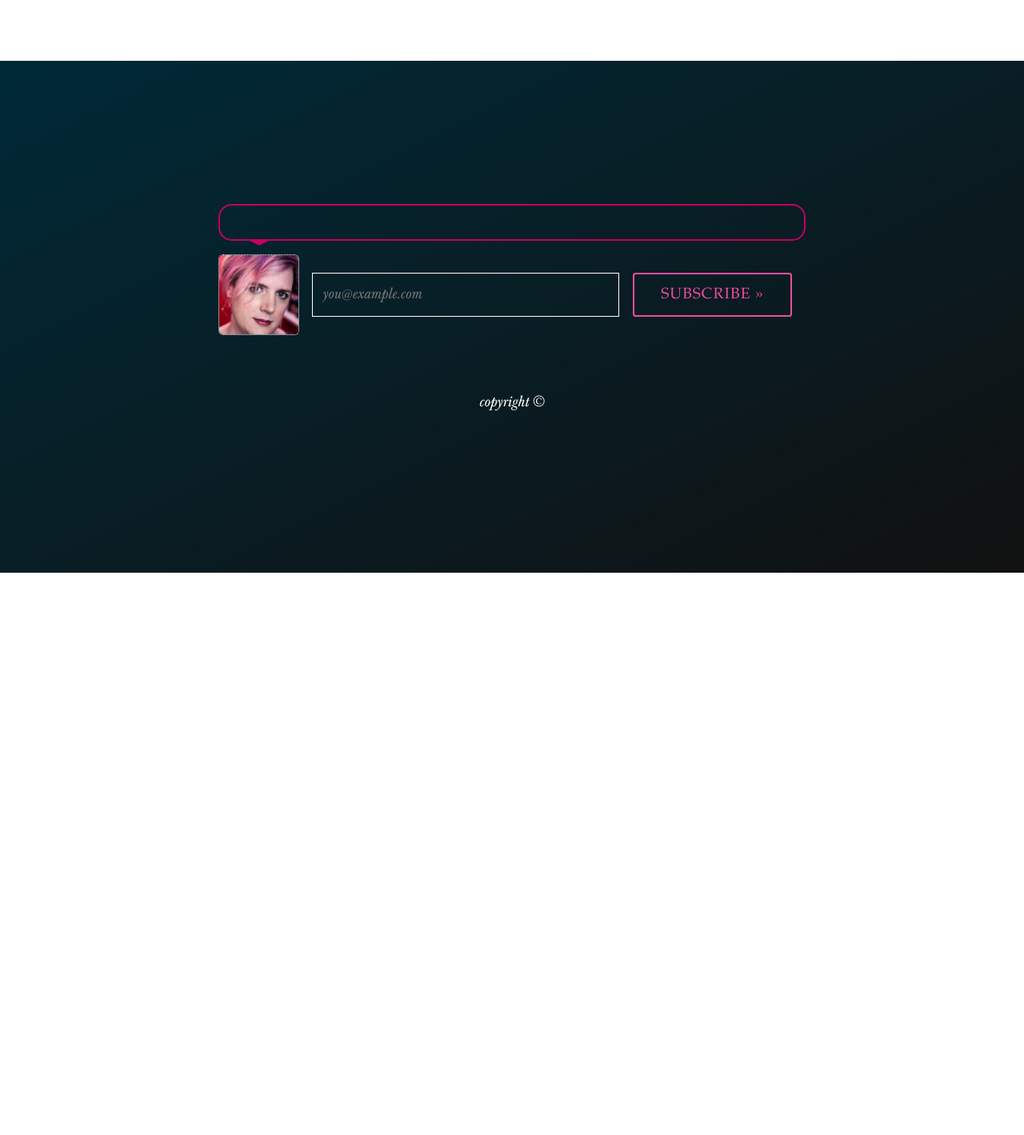
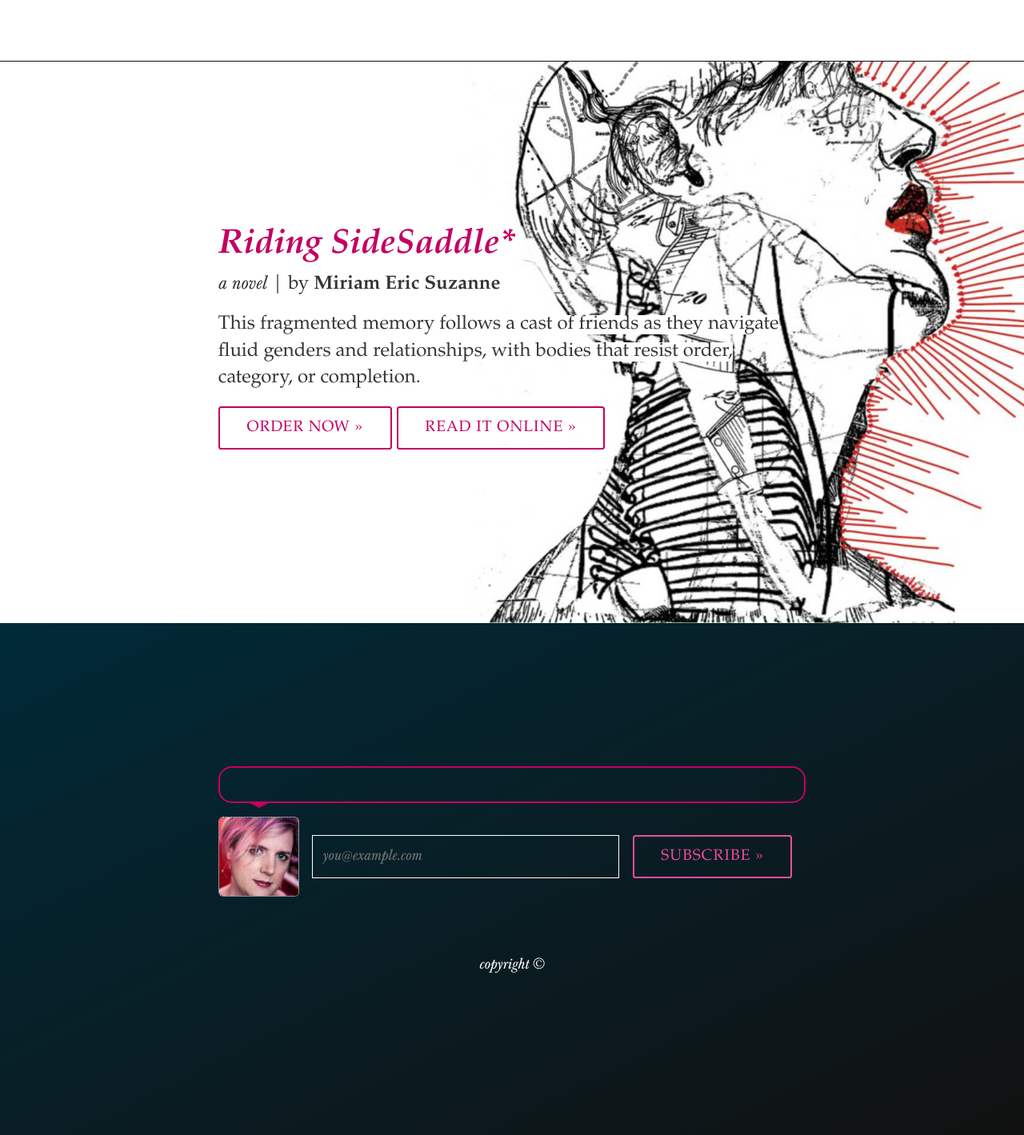
Before and after one commit to mirisuzanne/miriamsuzanne, a Python web app: template templates/blog/month_archive.html in a window 1280 px wide. Shown: the part 171-1590 px from the top of the page at 80% size. Before the commit the page ends 887 px from the top, so only its background shows below. Run offline with Jinja, Linux system fonts and the light colour scheme; the template is opened without the code that fills it, so the values that code supplies are empty; some web fonts are replaced.

Commit message:
Sell the novel!

```diff
--- a/content/static/css/screen.css
+++ b/content/static/css/screen.css
@@ -1066,4 +1066,28 @@ body {
 .press-topic {
   margin-bottom: 2.8rem; }
 
+[data-module='sidesaddle'] {
+  border-top: 1px solid;
+  margin: 1.4rem 0 -1.4rem;
+  max-width: 100%;
+  padding: 1.4rem 0; }
+  @media (min-width: 40em) {
+    [data-module='sidesaddle'] {
+      background: url("../images/cover.jpg") no-repeat scroll right;
+      background-size: cover;
+      padding: 25vh 0; } }
+  [data-module='sidesaddle'] .container {
+    margin: 2.8rem auto;
+    max-width: 32rem;
+    padding-left: 0.7rem;
+    padding-right: 0.7rem;
+    margin: 0 auto; }
+  [data-module='sidesaddle'] p {
+    color: #353535; }
+  [data-module='sidesaddle'] span {
+    background: #fff; }
+  [data-module='sidesaddle'] p,
+  [data-module='sidesaddle'] .btn {
+    margin-bottom: 0.7rem; }
+
 /*# sourceMappingURL=screen.css.map */
--- a/sass/component/_manifest.scss
+++ b/sass/component/_manifest.scss
@@ -8,4 +8,5 @@
 @import 'intro';
 @import 'rst';
 @import 'press';
+@import 'novel';
 @import 'pages';
--- /dev/null
+++ b/sass/component/_novel.scss
@@ -0,0 +1,33 @@
+// Novel Module
+// ============
+
+[data-module='sidesaddle'] {
+  border-top: 1px solid;
+  margin: size('gutter') 0 negative('gutter');
+  max-width: 100%;
+  padding: size('gutter') 0;
+
+  @include above('page') {
+    background: url('../images/cover.jpg') no-repeat scroll right;
+    background-size: cover;
+    padding: 25vh 0;
+  }
+
+  .container {
+    @include page;
+    margin: 0 auto;
+  }
+
+  p {
+    color: color('text' ('tint': 15%));
+  }
+
+  span {
+    background: color('background');
+  }
+
+  p,
+  .btn {
+    margin-bottom: size('shim');
+  }
+}
--- a/templates/layout.html
+++ b/templates/layout.html
@@ -8,6 +8,8 @@
 
   <main data-region="main">
     {% block body %}{% endblock %}
+
+    {% include "modules/_novel.html.j2" %}
   </main>
 
   <div class="fatfooter">
--- /dev/null
+++ b/templates/modules/_novel.html.j2
@@ -0,0 +1,30 @@
+<section data-module="sidesaddle">
+<div class="container">
+  <h2 class="section-title">
+    <a href="ridingsidesaddle.com">
+      <span>
+        Riding SideSaddle*
+      </span>
+    </a>
+  </h2>
+  <p>
+    <span>
+      <i>a novel</i> |
+      by <b>Miriam Eric Suzanne</b>
+    </span>
+  </p>
+  <p>
+    <span>
+      This fragmented memory follows a cast of friends
+      as they navigate fluid genders and relationships,
+      with bodies that resist order, category, or completion.
+    </span>
+  </p>
+  <a href="http://www.springgunpress.com/riding-sidesaddle-miriam-suzanne/" class="btn">
+    <span>Order now</span>
+  </a>
+  <a href="http://oddbooksapp.com/book/ridingsidesaddle" class="btn">
+    <span>Read it online</span>
+  </a>
+</div>
+</section>
```
Also changed, not shown: content/static/images/cover.jpg (added), content/static/images/novel-open.jpg (added), 2 other files.
